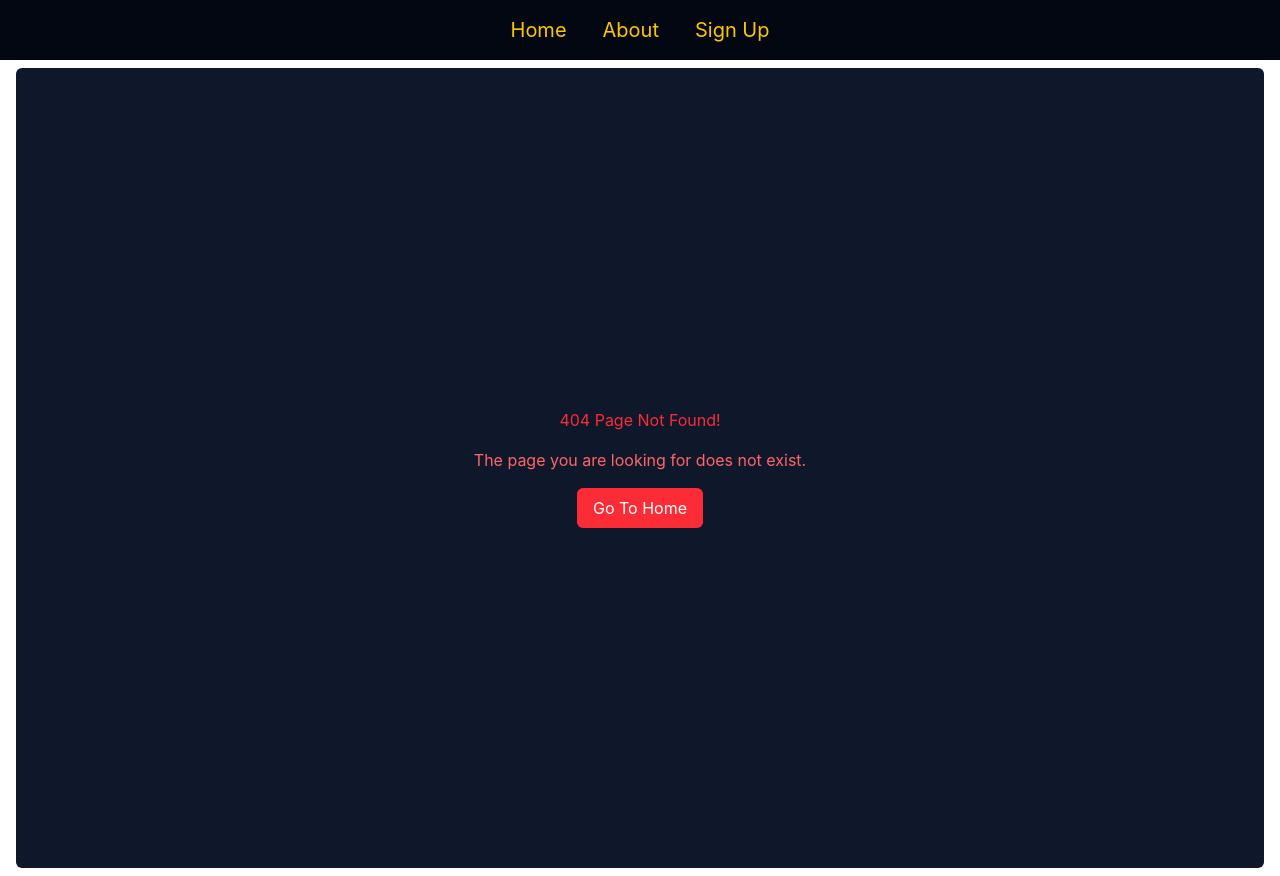
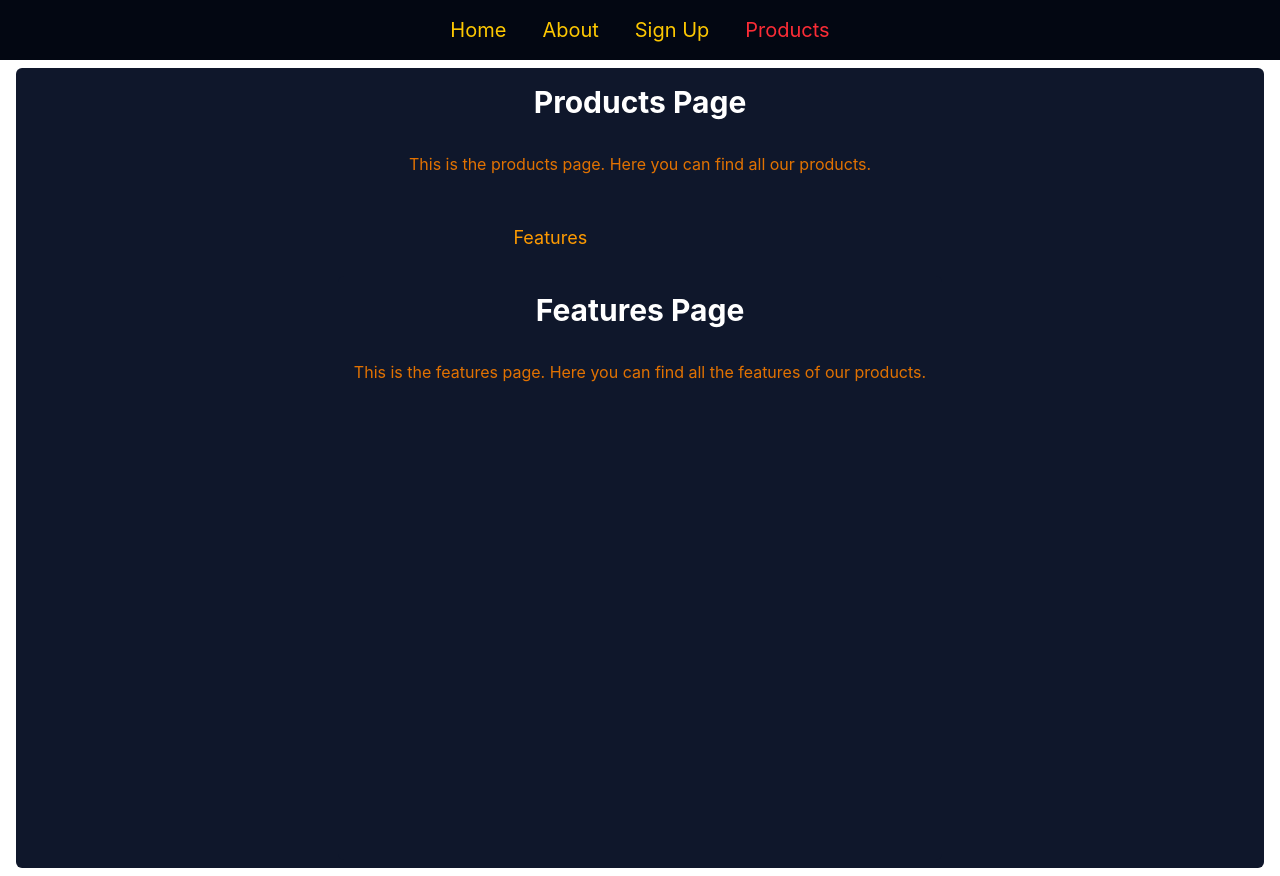
Before and after one commit to fenymo-0914-mongare/React-router, a React (Vite) app: page /products/features in a window 1280 px wide. Before the commit this address had no page. Built offline with nearby package versions, Linux system fonts and the light colour scheme.

Commit message:
added nested routes

```diff
--- a/src/App.jsx
+++ b/src/App.jsx
@@ -6,6 +6,8 @@ import Navbar from './Components/Navbar.jsx'
 import SignUpForm from './Components/signUpForm.jsx'
 import Confirmed from './Components/confirmed.jsx'
 import PageError from './Components/pageError.jsx'
+import Products from './Components/products.jsx'
+import Features from './Components/features.jsx'
 
 const App = () => {
   return (
@@ -17,6 +19,9 @@ const App = () => {
         <Route path='/sign-up' element={<SignUpForm />} />
         <Route path='/confirmed' element={<Confirmed />} />
         <Route path='*' element={<PageError />} />
+        <Route path='/products' element={<Products />}>
+          <Route path='features' element={<Features />} />
+        </Route>
       </Routes>
     </div>
   )
--- a/src/Components/Navbar.jsx
+++ b/src/Components/Navbar.jsx
@@ -9,7 +9,8 @@ const Navbar = () => {
     <nav className='bg-gray-950 flex items-center justify-center text-yellow-400 p-4 flex gap-5 space-x-4'>
       <NavLink className={activeClass} to='/'>Home</NavLink>
       <NavLink className={activeClass} to='/about'>About</NavLink>
-        <NavLink className={activeClass} to='/sign-up'>Sign Up</NavLink>
+      <NavLink className={activeClass} to='/sign-up'>Sign Up</NavLink>
+      <NavLink className={activeClass} to='/products'>Products</NavLink>
     </nav>
   )
 }
--- /dev/null
+++ b/src/Components/features.jsx
@@ -0,0 +1,12 @@
+import React from 'react'
+
+const Features = () => {
+  return (
+    <div className='flex flex-col items-center my-2 text-white bg-slate-900 h-screen px-4 rounded-md mx-4 gap-4'>
+        <h1 className='text-3xl font-bold text-center my-4'>Features Page</h1>
+        <p className='text-center text-amber-600'>This is the features page. Here you can find all the features of our products.</p>
+    </div>
+  )
+}
+
+export default Features
--- /dev/null
+++ b/src/Components/products.jsx
@@ -0,0 +1,17 @@
+import React from 'react'
+import { Link, Outlet } from 'react-router-dom'
+
+const Products = () => {
+  return (
+    <div className='flex flex-col items-center my-2 text-white bg-slate-900 h-screen px-4 rounded-md mx-4 gap-4'>
+        <h1 className='text-3xl font-bold text-center my-4'>Products Page</h1>
+        <p className='text-center text-amber-600'>This is the products page. Here you can find all our products.</p>
+        <nav className='grid grid-cols-1 md:grid-cols-2 lg:grid-cols-3 gap-4 mt-8'>
+            <Link to='/products/features' className='text-lg text-amber-500 hover:text-amber-400 hover:underline'>Features</Link>
+        </nav>
+        <Outlet />
+    </div>
+  )
+}
+
+export default Products
```
